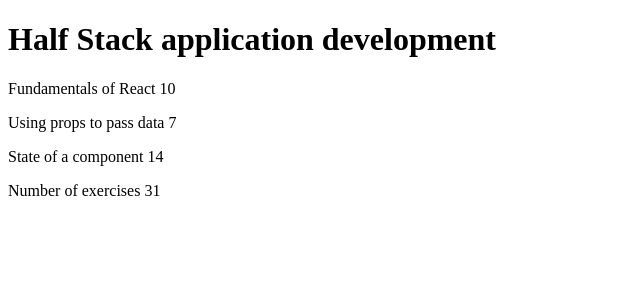
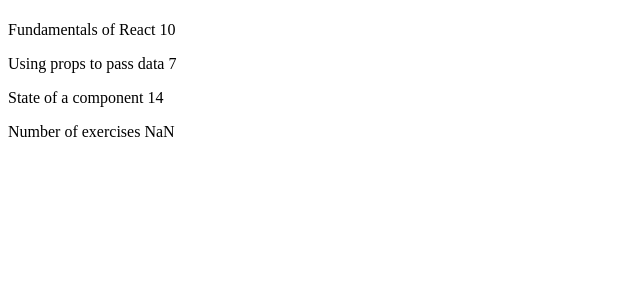
Before and after one commit to ChrisDiPiero/FSO_part-1, a React (Create React App) app: page / in a window 1280 px wide. Shown: the top 300 px of the page, without its empty margins (0-640 px from the left). Built offline with nearby package versions, Linux system fonts and the light colour scheme.

Commit message:
why is header not renderring

```diff
--- a/src/App.js
+++ b/src/App.js
@@ -1,8 +1,9 @@
 import React from 'react'
 
 const Header = (props) => {
+  console.log(props);
   return(
-    <h1>{props.course}</h1>
+    <h1>{props.name}</h1>
   )
 }
 
@@ -15,9 +16,9 @@
 const Content = (props) => {
   return(
     <div>
-      <Part part={props.part1} exercises={props.exercises1} />
-      <Part part={props.part2} exercises={props.exercises2} />
-      <Part part={props.part3} exercises={props.exercises3} />
+      <Part part={props.parts[0].name} exercises={props.parts[0].exercises} />
+      <Part part={props.parts[1].name} exercises={props.parts[1].exercises} />
+      <Part part={props.parts[2].name} exercises={props.parts[2].exercises} />
     </div>
   )
 }
@@ -29,19 +30,29 @@
 }
 
 const App = () => {
-  const course = 'Half Stack application development';
-  const part1 = 'Fundamentals of React';
-  const exercises1 = 10;
-  const part2 = 'Using props to pass data';
-  const exercises2 = 7;
-  const part3 = 'State of a component';
-  const exercises3 = 14;
+  const course = {
+    name: 'Half Stack application development',
+    parts: [
+      {
+        name: 'Fundamentals of React',
+        exercises: 10
+      },
+      {
+        name: 'Using props to pass data',
+        exercises: 7
+      },
+      {
+        name: 'State of a component',
+        exercises: 14
+      }
+    ]
+  }
 
   return (
     <div>
-      <Header course={course} />
-      <Content part1={part1} exercises1={exercises1} part2={part2} exercises2={exercises2} part3={part3} exercises3={exercises3}/>
-      <Total exercises1={exercises1} exercises2={exercises2} exercises3={exercises3} />
+      <Header course={course.name} />
+      <Content parts={course.parts}/>
+      <Total parts={course.parts} />
     </div>
   )
 }
```
